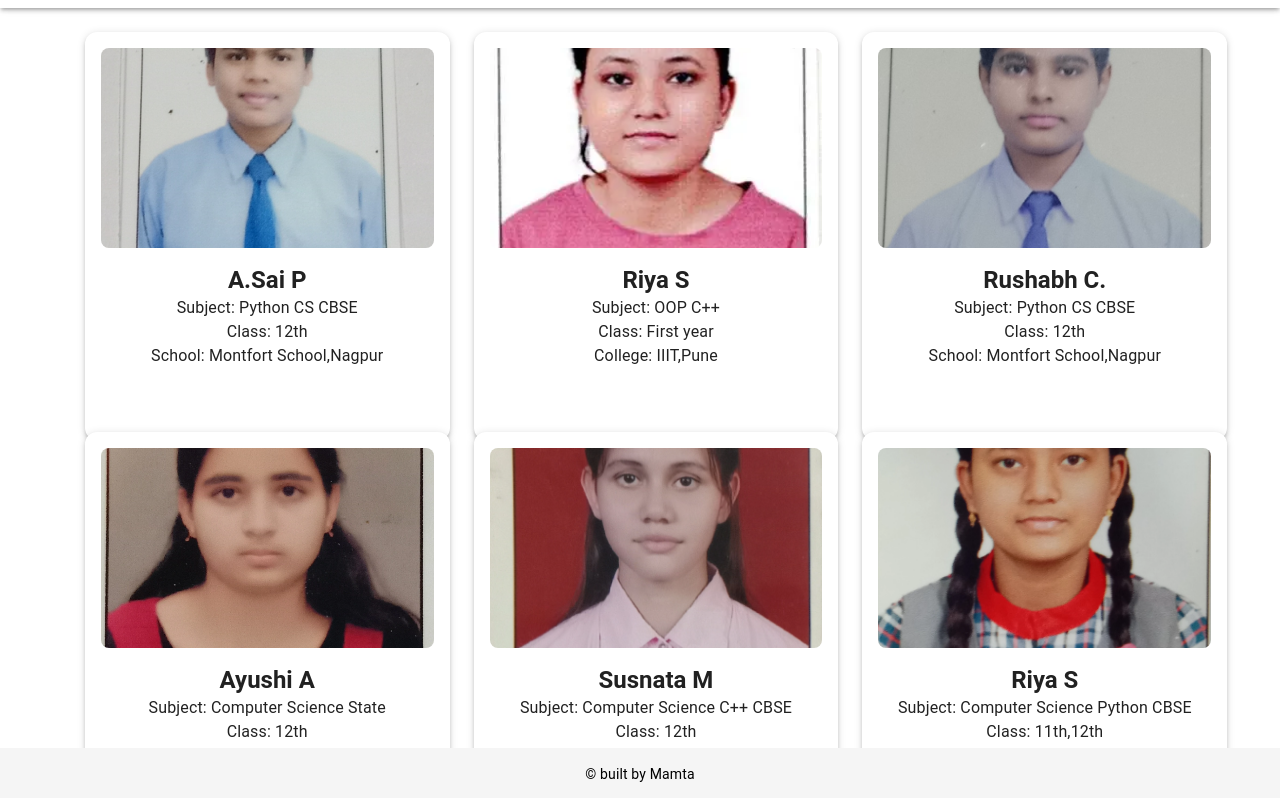
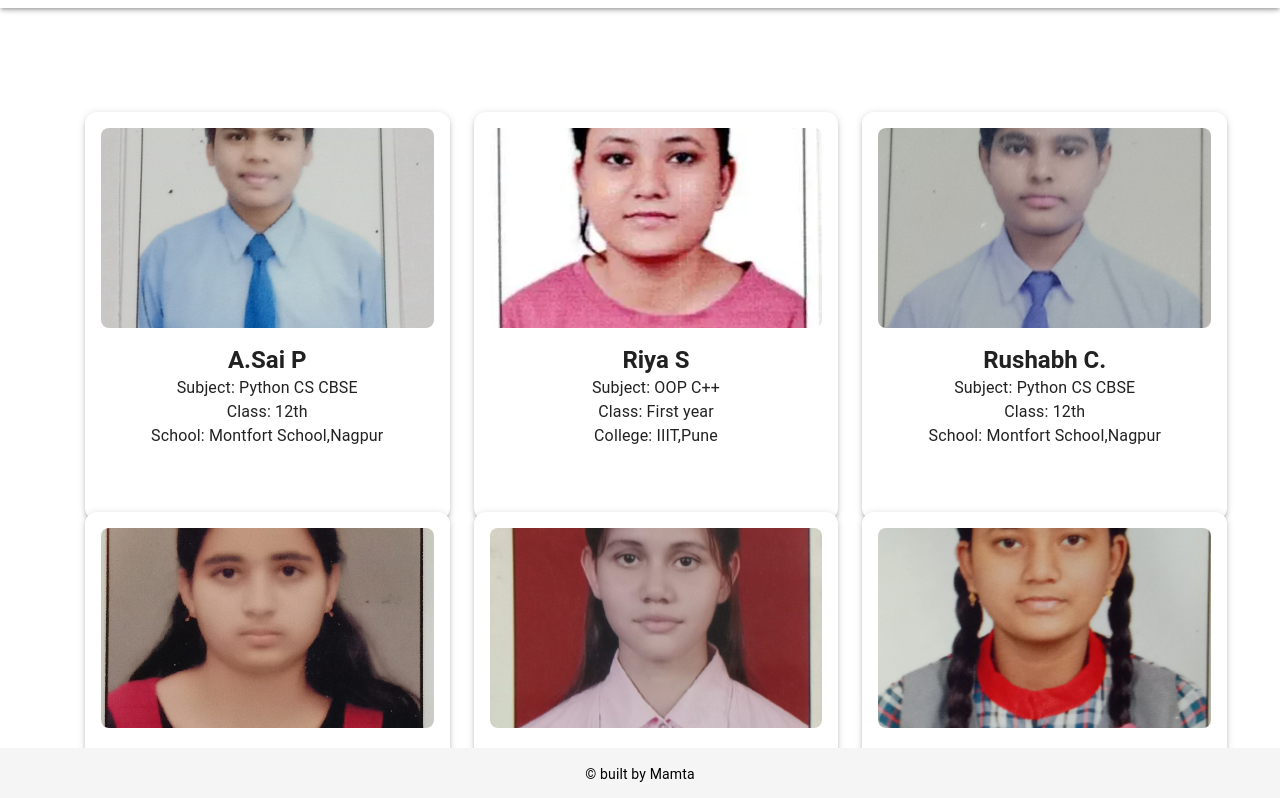
Before and after one commit to codewithMamtaR/connectwithMamta, a React (Create React App) app: page /list in a window 1280 px wide. Shown: the top 798 px of the page. Built offline with nearby package versions, Linux system fonts and the light colour scheme; a web font is replaced by a local one.

Commit message:
egth cmt

```diff
--- a/src/pages/List.jsx
+++ b/src/pages/List.jsx
@@ -802,7 +802,8 @@ export default function StudentList() {
     gap: 3,
     justifyContent: 'center',
     width: '100%',
-    px: 2
+    px: 2,
+    mt:10
   }}
 >
   {students.map((student, index) => (
```
